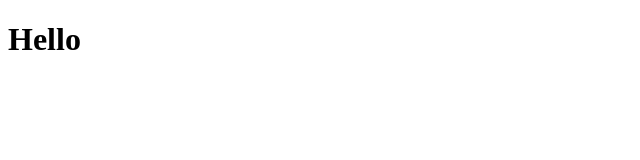
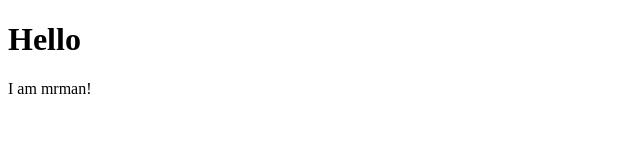
Before and after one commit to jimbwimp/MRMAN, a plain HTML site: page index.html in a window 1280 px wide. Shown: the full height of the page, 0-640 px from the left. Drawn offline with Linux system fonts and the light colour scheme.

Commit message:
I am mrman!

```diff
--- a/index.html
+++ b/index.html
@@ -7,5 +7,6 @@
 </head>
 <body>
     <h1>Hello</h1>
+    <p>I am mrman!</p>
 </body>
 </html>
```
